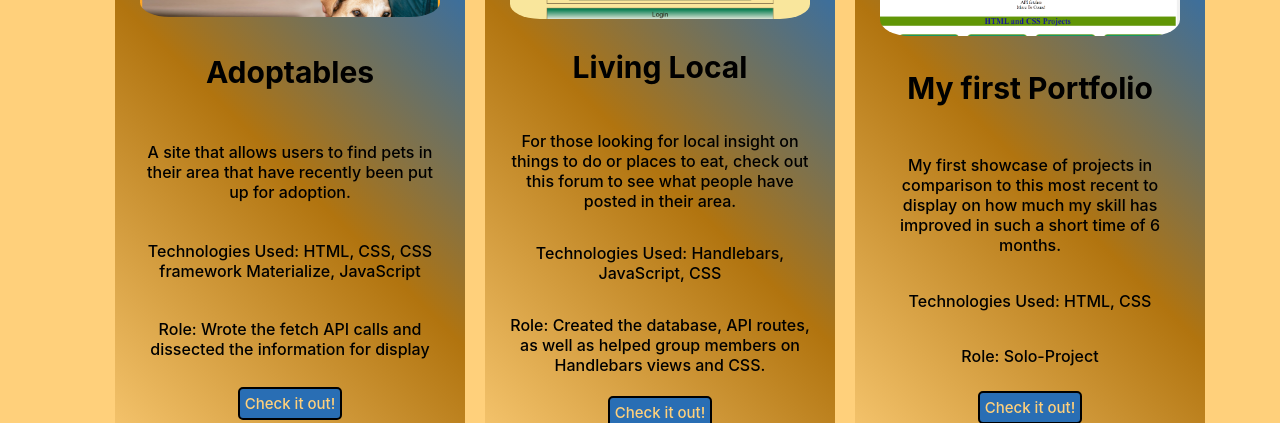
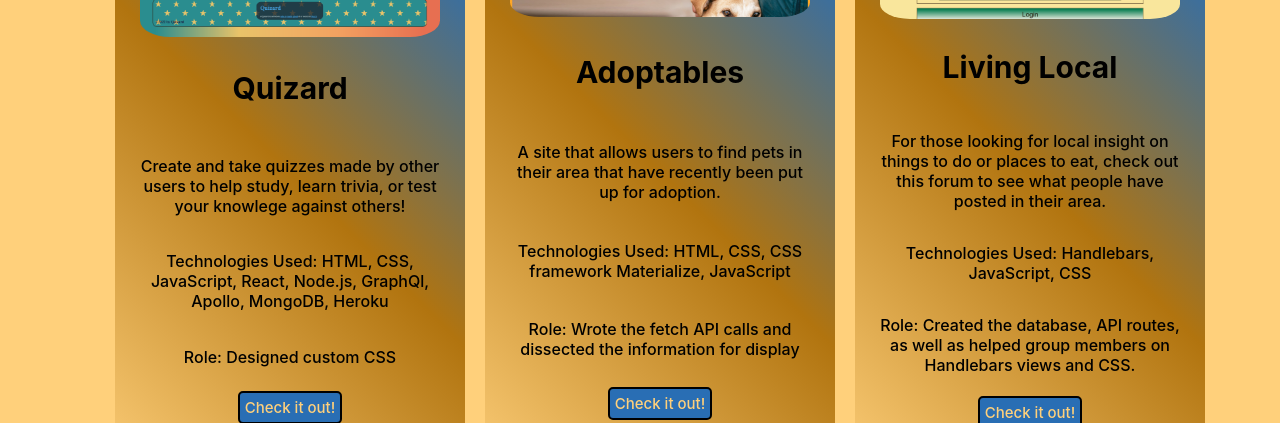
Before and after one commit to joe-white09/joe-white-port22, a React (Create React App) app: page / in a window 1280 px wide. Both pictures are taken after a click on the item "portfolio". Shown: the part 377-800 px from the top of the page. Built offline with nearby package versions, Linux system fonts and the light colour scheme.

Commit message:
added last group project

```diff
--- a/src/components/ProjectList/index.js
+++ b/src/components/ProjectList/index.js
@@ -2,6 +2,16 @@ import React, {useState} from 'react';
 
 const ProjectList = () => {
     const [projects] = useState([
+        {
+            name: 'quizard',
+            title: 'Quizard',
+            alt: 'Site to create and take quizzes',
+            technologies: 'HTML, CSS, JavaScript, React, Node.js, GraphQl, Apollo, MongoDB, Heroku',
+            role: 'Designed custom CSS',
+            description: 'Create and take quizzes made by other users to help study, learn trivia, or test your knowlege against others!',
+            deployedUrl: 'https://ltb-quizard.herokuapp.com/',
+            gitHubUrl: 'https://github.com/NangTuong/Quizard'
+        },
         {
             name: 'adoptables',
             title: 'Adoptables',
```
Also changed, not shown: src/assets/projects/quizard.png (added).
